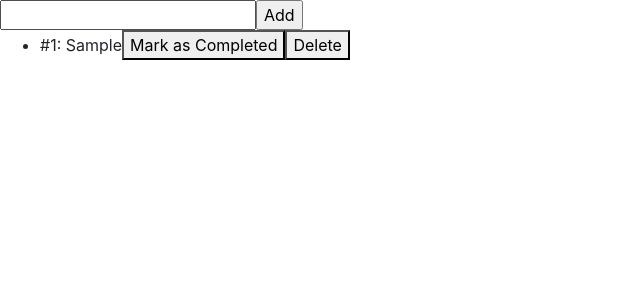
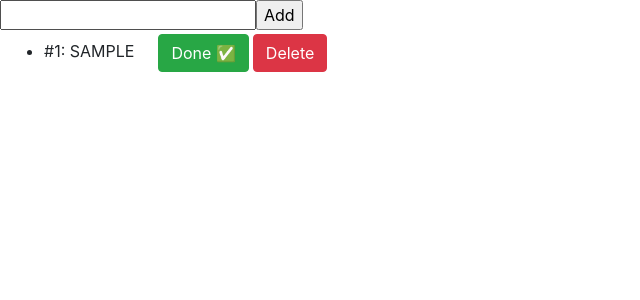
Before and after one commit to acodeguy/tasker, a React (Create React App) app: page / in a window 1280 px wide. Both pictures are taken after typing "Sample" into the empty fields and a click on the input "Add". Shown: the top 300 px of the page, without its empty margins (0-640 px from the left). Built offline with nearby package versions, Linux system fonts and the light colour scheme.

Commit message:
Style Todo component with coloured buttons

```diff
--- a/src/components/Todo.js
+++ b/src/components/Todo.js
@@ -1,4 +1,5 @@
 import React, { Component } from 'react'
+import { Button } from 'reactstrap'
 
 class Todo extends Component {
   constructor(props) {
@@ -21,19 +22,27 @@ class Todo extends Component {
   render() {
     const { task, completed, id } = this.state
 
+    const taskTextClasses = completed === true ?
+      'task-text text-success' :
+      'task-text text-dark-50'
+
     const textStyle = completed === true ?
-      { textDecoration: 'line-through' } :
-      { textDecoration: 'none' }
+      { textDecoration: 'line-through', textTransform: 'uppercase' } :
+      { textDecoration: 'none', textTransform: 'uppercase' }
 
     const toggleButtonText = completed === true ?
-      'Mark as Incomplete' :
-      'Mark as Completed'
+      'Not Done ❌' :
+      'Done ✅'
+
+    const toggleButtonColour = completed === true ?
+      'primary' :
+      'success'
 
     return(
-      <li className='todo-item' style={textStyle} id={id}>
-          &#35;{id}: {task}
-          <button className='btn-toggle-item' onClick={this.handleCompletionToggle}>{toggleButtonText}</button>
-          <button className='btn-delete-item' onClick={() => this.props.delete(id)}>Delete</button>
+      <li className='todo-item m-1' id={id}>
+          &#35;{id}: <span className={taskTextClasses} style={textStyle}>{task}</span>
+          <Button color={toggleButtonColour} className='btn-toggle-item mr-1 ml-4' onClick={this.handleCompletionToggle}>{toggleButtonText}</Button>
+          <Button color='danger' className='btn-delete-item' onClick={() => this.props.delete(id)}>Delete</Button>
       </li>
     )
   }
```
Also changed, not shown: 1 other file (tests, documents, lock files or other folders).
